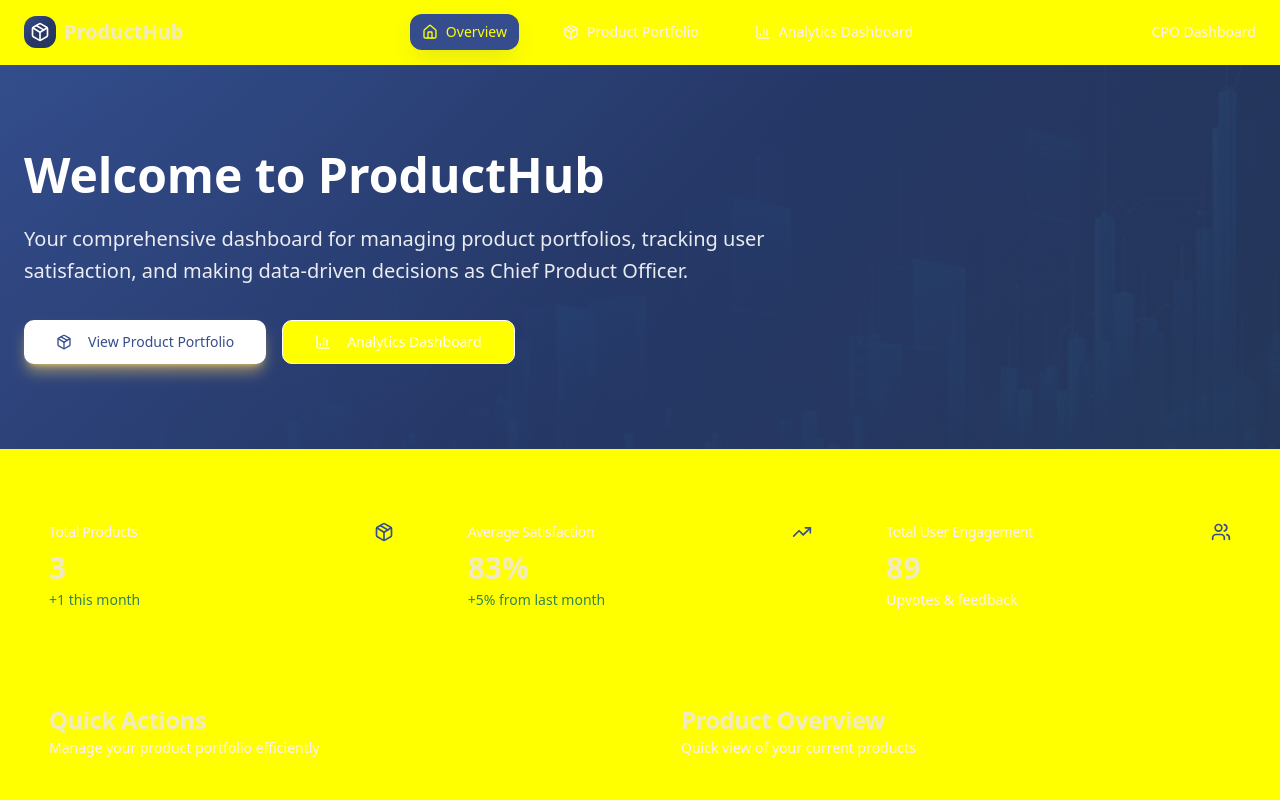
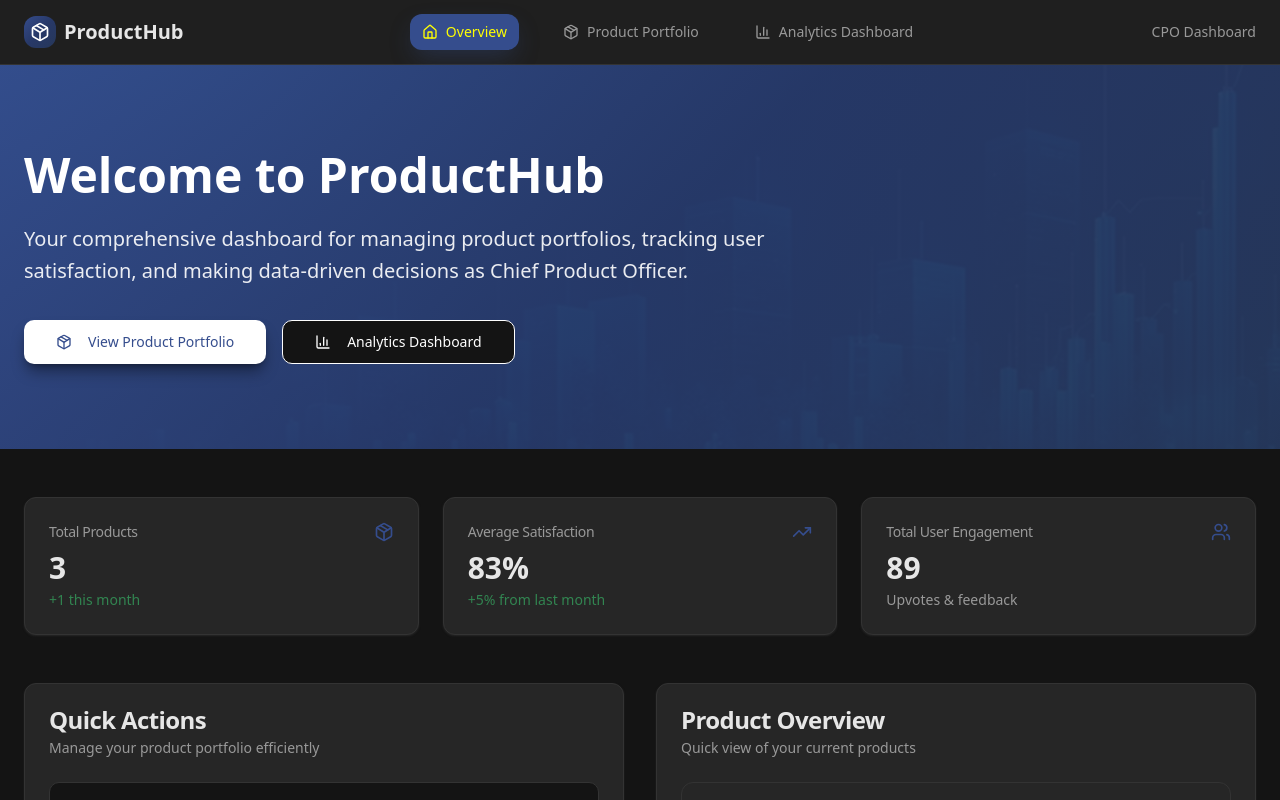
Before and after one commit to tanjameson/cpo-vision-board, a React (Vite) app: page / in a window 1280 px wide. Shown: the top 800 px of the page. Built offline with nearby package versions, Linux system fonts and the light colour scheme.

Commit message:
Change background to black
Update the background color from yellow to black.

```diff
--- a/src/index.css
+++ b/src/index.css
@@ -7,14 +7,14 @@
 @layer base {
   :root {
     /* Brand & Background Colors */
-    --background: 248 250 252;
-    --foreground: 226 232 240;
-    --surface: 255 255 255;
+    --background: 0 0% 8%;
+    --foreground: 0 0% 95%;
+    --surface: 0 0% 12%;
 
     /* Card & Components */
-    --card: 255 255 255;
-    --card-foreground: 51 65 85;
-    --card-border: 226 232 240;
+    --card: 0 0% 15%;
+    --card-foreground: 0 0% 90%;
+    --card-border: 0 0% 20%;
 
     /* Primary Brand - Muted Professional Blue */
     --primary: 224 45% 38%;
@@ -23,9 +23,9 @@
     --primary-dark: 224 45% 28%;
 
     /* Secondary - Sophisticated Gray */
-    --secondary: 226 232 240;
-    --secondary-foreground: 51 65 85;
-    --secondary-dark: 203 213 225;
+    --secondary: 0 0% 18%;
+    --secondary-foreground: 0 0% 85%;
+    --secondary-dark: 0 0% 22%;
 
     /* Accent - Muted Success Green */
     --accent: 142 45% 36%;
@@ -41,10 +41,10 @@
     --destructive-foreground: 255 255 255;
 
     /* Utility Colors */
-    --muted: 226 232 240;
-    --muted-foreground: 100 116 139;
-    --border: 226 232 240;
-    --input: 226 232 240;
+    --muted: 0 0% 25%;
+    --muted-foreground: 0 0% 60%;
+    --border: 0 0% 20%;
+    --input: 0 0% 20%;
     --ring: 224 45% 38%;
 
     /* Gradients - Muted */
@@ -52,10 +52,10 @@
     --gradient-surface: linear-gradient(180deg, hsl(var(--surface)), hsl(var(--background)));
     --gradient-hero: linear-gradient(135deg, hsl(224 45% 38%), hsl(224 45% 28%), hsl(220 40% 25%));
 
-    /* Shadows - Softer */
-    --shadow-card: 0 1px 3px 0 hsl(226 232 240 / 0.08), 0 1px 2px -1px hsl(226 232 240 / 0.08);
-    --shadow-elevated: 0 10px 15px -3px hsl(226 232 240 / 0.08), 0 4px 6px -4px hsl(226 232 240 / 0.08);
-    --shadow-primary: 0 10px 25px -5px hsl(224 45% 38% / 0.15);
+    /* Shadows - Dark Theme */
+    --shadow-card: 0 1px 3px 0 hsl(0 0% 0% / 0.3), 0 1px 2px -1px hsl(0 0% 0% / 0.3);
+    --shadow-elevated: 0 10px 15px -3px hsl(0 0% 0% / 0.4), 0 4px 6px -4px hsl(0 0% 0% / 0.4);
+    --shadow-primary: 0 10px 25px -5px hsl(224 45% 38% / 0.4);
 
     /* Animations */
     --transition-base: all 0.2s cubic-bezier(0.4, 0, 0.2, 1);
```
